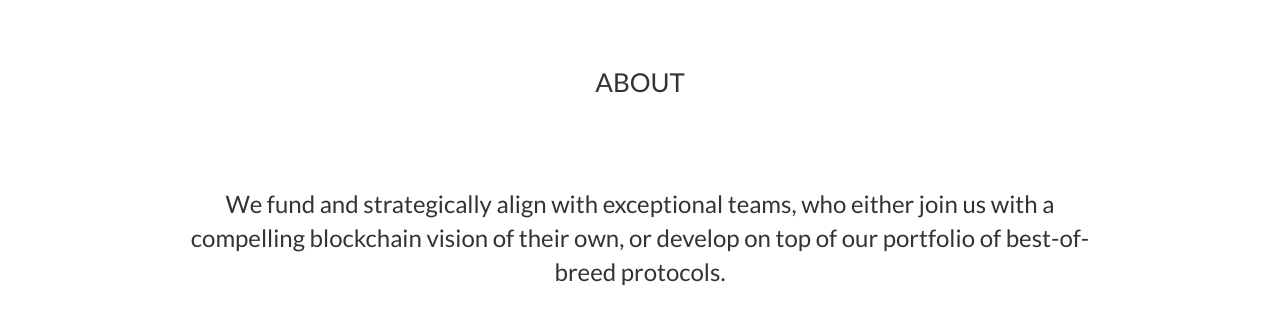
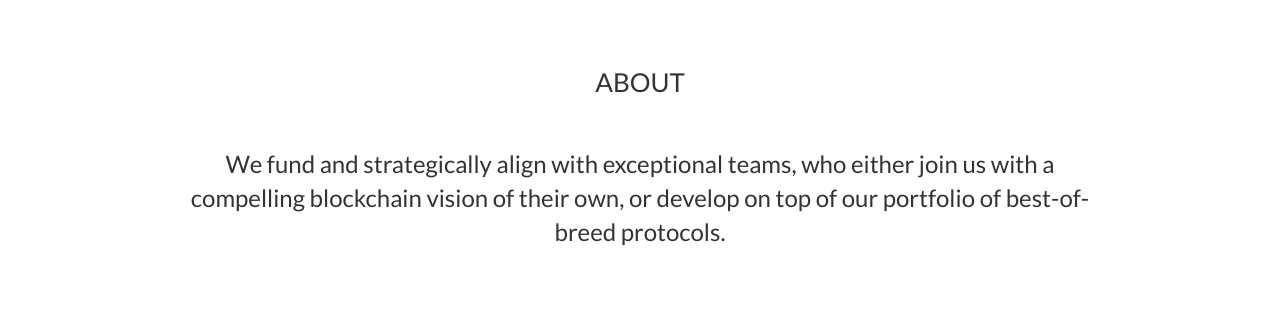
Before and after one commit to blockforge-website/blockforge-website.github.io, a plain HTML site: page index.html in a window 1280 px wide. Shown: the part 642-952 px from the top of the page. Drawn offline with Linux system fonts and the light colour scheme.

Commit message:
Hotfix for About spacing (#14)

```diff
--- a/css/style.css
+++ b/css/style.css
@@ -108,7 +108,7 @@ body {
 
 #about p {
   font-size: 24px;
-  margin: 80px 0px;
+  margin: 40px 0px 80px;
 }
 
 #about-image {
```
